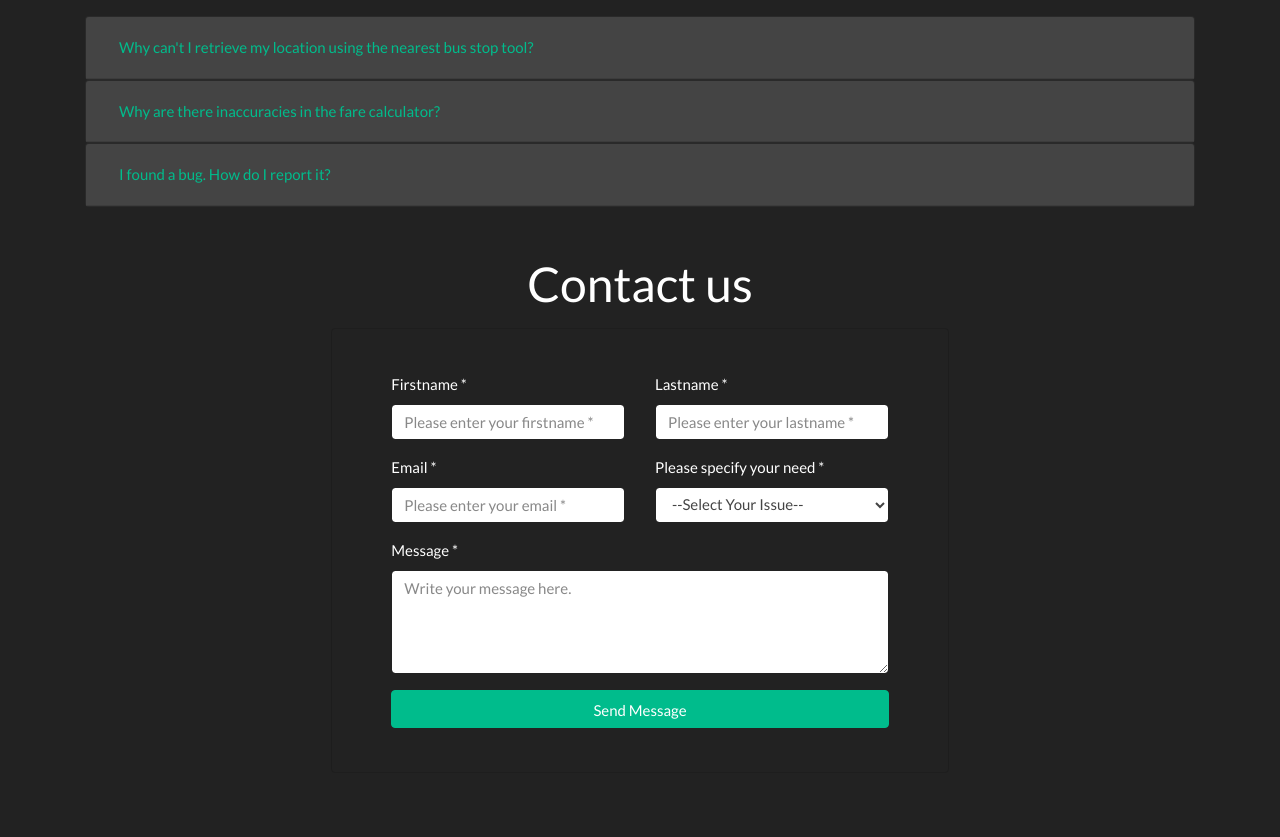
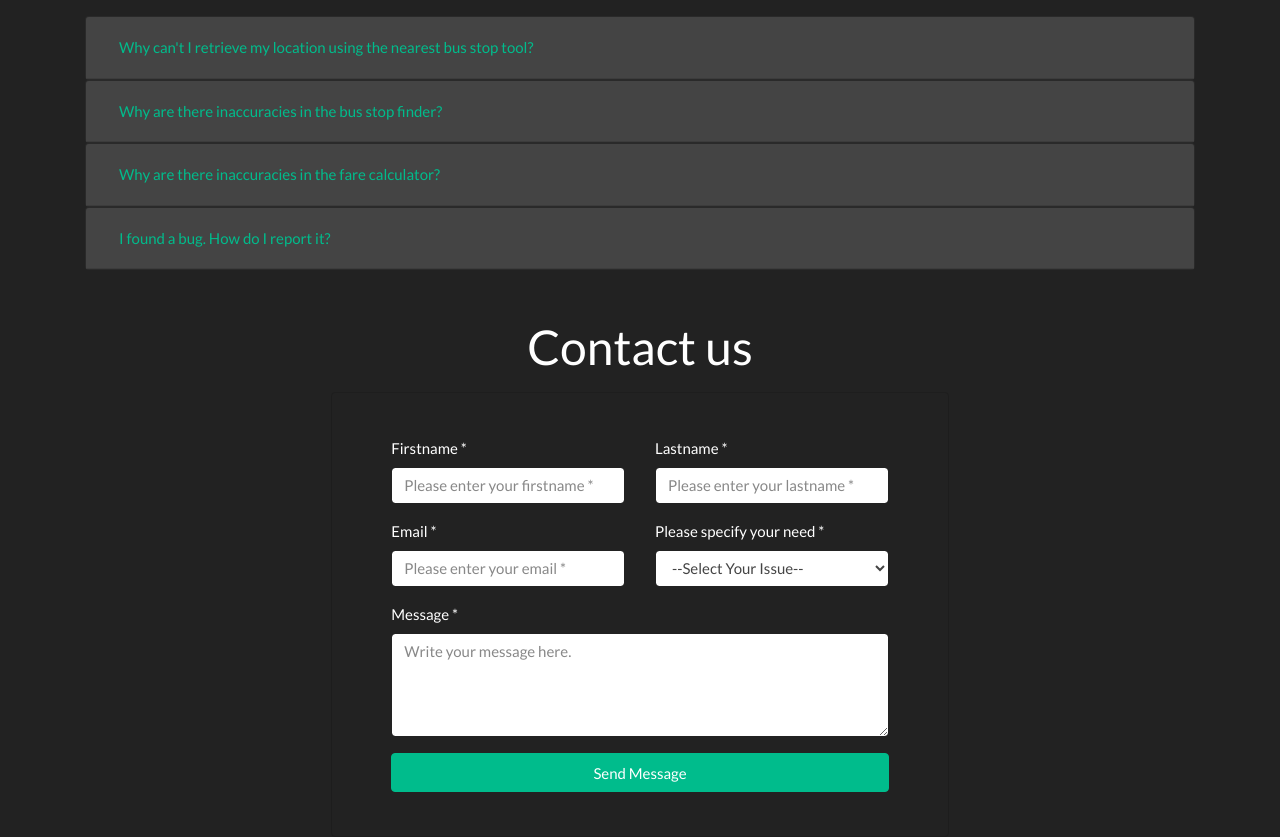
Before and after one commit to recreationx/oneBus, a Flask app: page /help in a window 1280 px wide. Shown: the part 117-954 px from the top of the page. Before the commit the page ends 845 px from the top, so only its background shows below. Run offline with Flask 2, Linux system fonts and the light colour scheme; parts of the project's set-up code (start-up, migrations or seed data) failed here and were passed over; some libraries are stand-ins or nearby versions.

Commit message:
clean up (again again)

```diff
--- a/main.py
+++ b/main.py
@@ -1,6 +1,6 @@
 from flask import Flask, render_template, request, jsonify
 from datastore import Datastore
-from checks import Validator
+from validation import Validator
 from features import FareCalculator, NearestBus
 
 # Initialize datastore
--- a/templates/help.html
+++ b/templates/help.html
@@ -54,6 +54,22 @@
                 <div class="card-body">
                   Enable location access for the site via site settings, which can be found in the top left button beside the address bar in modern browsers
                   such as Chrome, Firefox and Edge.
+                </div>
+              </div>
+            </div>
+            <div class="card">
+              <div class="card-header" id="headingFour">
+                <h5 class="mb-0">
+                  <button class="btn btn-link collapsed" data-toggle="collapse" data-target="#collapseFour" aria-expanded="false" aria-controls="collapseFour">
+                    Why are there inaccuracies in the bus stop finder?
+                  </button>
+                </h5>
+              </div>
+
+              <div id="collapseFour" class="collapse" aria-labelledby="headingFour" data-parent="#accordion">
+                <div class="card-body">
+                  Your latitude must be between -90 to 90 and your longitude must be between
+                  -180 to 180.
                 </div>
               </div>
             </div>
```
Also changed, not shown: validation.py (renamed from checks.py).
